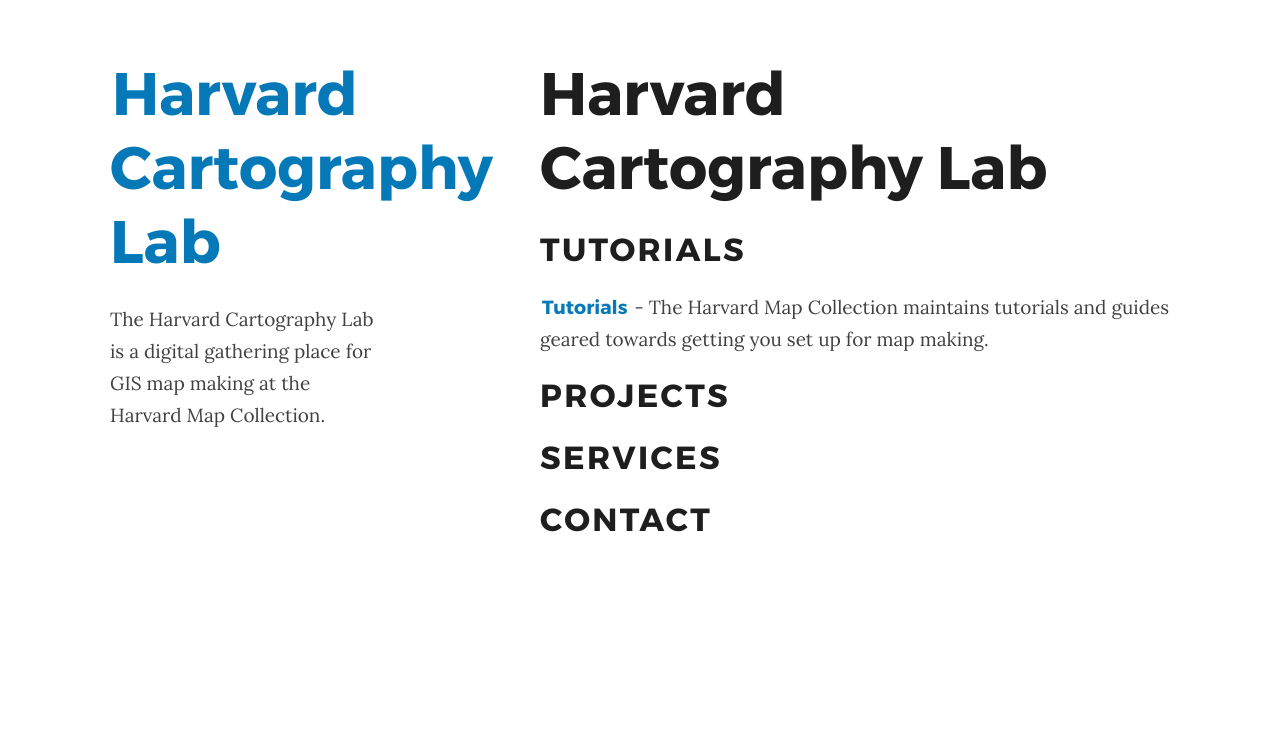
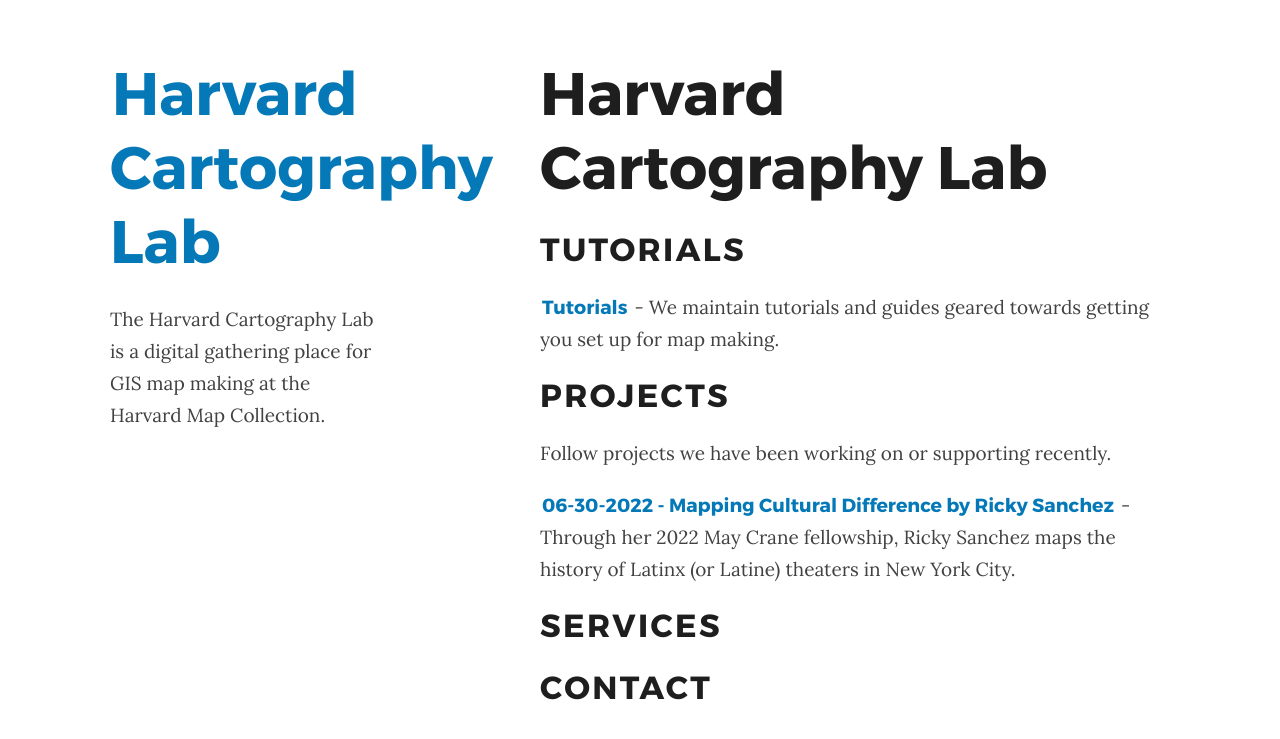
Before and after one commit to HarvardMapCollection/harvardmapcollection.github.io, a Jekyll site: the page built from index.md, in a window 1280 px wide. Shown: the top 739 px of the page. Built offline with Jekyll 4.4.1, drawn with Linux system fonts in a browser that asks for light colours.

Commit message:
Update index.md

```diff
--- a/index.md
+++ b/index.md
@@ -6,10 +6,13 @@
 
 ## Tutorials
 
-[Tutorials](https://harvardmapcollection.github.io/tutorials/) - The Harvard Map Collection maintains tutorials and guides geared towards getting you set up for map making.
+[Tutorials](https://harvardmapcollection.github.io/tutorials/) - We maintain tutorials and guides geared towards getting you set up for map making.
 
 ## Projects
 
+Follow projects we have been working on or supporting recently.
+
+[06-30-2022 - Mapping Cultural Difference by Ricky Sanchez](https://harvardmapcollection.github.io/mapping-cultural-difference/) - Through her 2022 May Crane fellowship, Ricky Sanchez maps the history of Latinx (or Latine) theaters in New York City.
 
 
 ## Services
```
